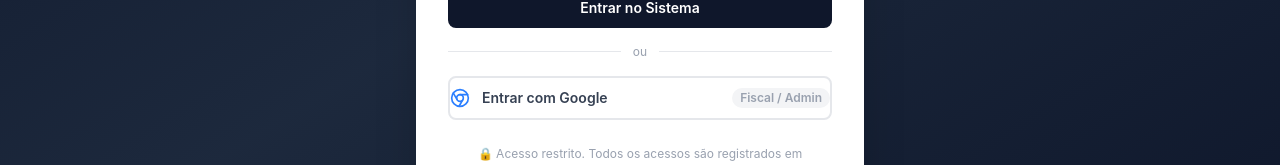
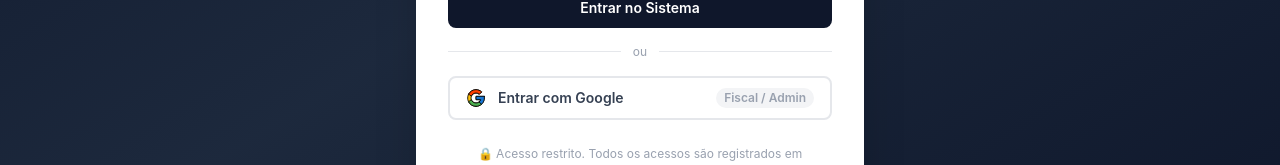
Before and after one commit to nataliamartinsux/sistema-controle, a React (Vite) app: page /login in a window 1280 px wide. Shown: the part 505-670 px from the top of the page. Built offline with nearby package versions, Linux system fonts and the light colour scheme.

Commit message:
style(login): adjust Google button padding and fix icon viewBox dimensions

```diff
--- a/src/app/pages/LoginPage.tsx
+++ b/src/app/pages/LoginPage.tsx
@@ -2,6 +2,60 @@ import { useState } from "react";
 import { useNavigate } from "react-router";
 import { Eye, EyeOff, ShieldCheck, Chrome, Lock, Mail, AlertTriangle } from "lucide-react";
 import { authService } from "../services/authService";
+import React from 'react';
+
+const GoogleIcon = ({
+  className,
+  size = undefined,
+  color = '#000000',
+  strokeWidth = 2,
+  background = 'transparent',
+  opacity = 1,
+  rotation = 0,
+  shadow = 0,
+  flipHorizontal = false,
+  flipVertical = false,
+  padding = 0,
+  ...props
+}: any) => {
+  const transforms = [];
+  if (rotation !== 0) transforms.push(`rotate(${rotation}deg)`);
+  if (flipHorizontal) transforms.push('scaleX(-1)');
+  if (flipVertical) transforms.push('scaleY(-1)');
+
+  const viewBoxSize = 48 + (padding * 2);
+  const viewBoxOffset = -padding;
+  const viewBox = `${viewBoxOffset} ${viewBoxOffset} ${viewBoxSize} ${viewBoxSize}`;
+
+  return (
+    <svg
+      {...props}
+      className={className}
+      xmlns="http://www.w3.org/2000/svg"
+      viewBox={viewBox}
+      width={size}
+      height={size}
+      fill="none"
+      stroke={color}
+      strokeWidth={strokeWidth}
+      strokeLinecap="round"
+      strokeLinejoin="round"
+      style={{
+        opacity,
+        transform: transforms.join(' ') || undefined,
+        filter: shadow > 0 ? `drop-shadow(0 ${shadow}px ${shadow * 2}px rgba(0,0,0,0.3))` : undefined,
+        backgroundColor: background !== 'transparent' ? background : undefined
+      }}
+    >
+      <path fill="#FFC107" d="M43.611 20.083H42V20H24v8h11.303c-1.649 4.657-6.08 8-11.303 8c-6.627 0-12-5.373-12-12s5.373-12 12-12c3.059 0 5.842 1.154 7.961 3.039l5.657-5.657C34.046 6.053 29.268 4 24 4C12.955 4 4 12.955 4 24s8.955 20 20 20s20-8.955 20-20c0-1.341-.138-2.65-.389-3.917"/>
+      <path fill="#FF3D00" d="m6.306 14.691l6.571 4.819C14.655 15.108 18.961 12 24 12c3.059 0 5.842 1.154 7.961 3.039l5.657-5.657C34.046 6.053 29.268 4 24 4C16.318 4 9.656 8.337 6.306 14.691"/>
+      <path fill="#4CAF50" d="M24 44c5.166 0 9.86-1.977 13.409-5.192l-6.19-5.238A11.9 11.9 0 0 1 24 36c-5.202 0-9.619-3.317-11.283-7.946l-6.522 5.025C9.505 39.556 16.227 44 24 44"/>
+      <path fill="#1976D2" d="M43.611 20.083H42V20H24v8h11.303a12.04 12.04 0 0 1-4.087 5.571l.003-.002l6.19 5.238C36.971 39.205 44 34 44 24c0-1.341-.138-2.65-.389-3.917"/>
+    </svg>
+  );
+};
+
+export default GoogleIcon;
 
 export function LoginPage() {
   const navigate = useNavigate();
@@ -140,10 +194,10 @@ export function LoginPage() {
           <button
             onClick={handleGoogleLogin}
             disabled={loading}
-            className="w-full flex items-center justify-center gap-3 border-2 border-gray-200 hover:border-gray-300 hover:bg-gray-50 disabled:opacity-50 text-gray-700 py-2.5 rounded-lg text-sm font-semibold transition-all"
+            className="w-full flex items-center justify-center gap-3 border-2 border-gray-200 hover:border-gray-300 hover:bg-gray-50 disabled:opacity-50 text-gray-700 py-2.5 px-4 rounded-lg text-sm font-semibold transition-all"
           >
-            <Chrome className="w-5 h-5 text-blue-500" />
-            Entrar com Google
+            <GoogleIcon className="w-5 h-5 text-blue-500" />
+            <span>Entrar com Google</span>
             <span className="ml-auto text-xs text-gray-400 bg-gray-100 px-2 py-0.5 rounded-full">Fiscal / Admin</span>
           </button>
 
```
